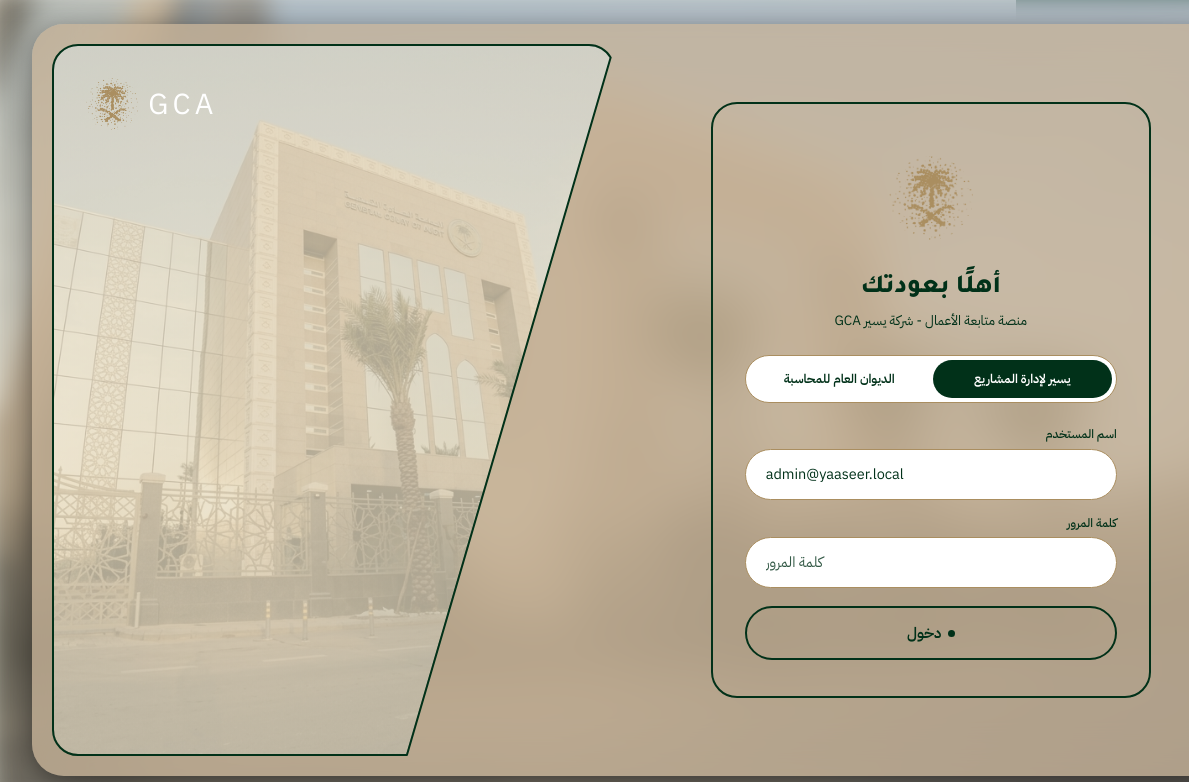
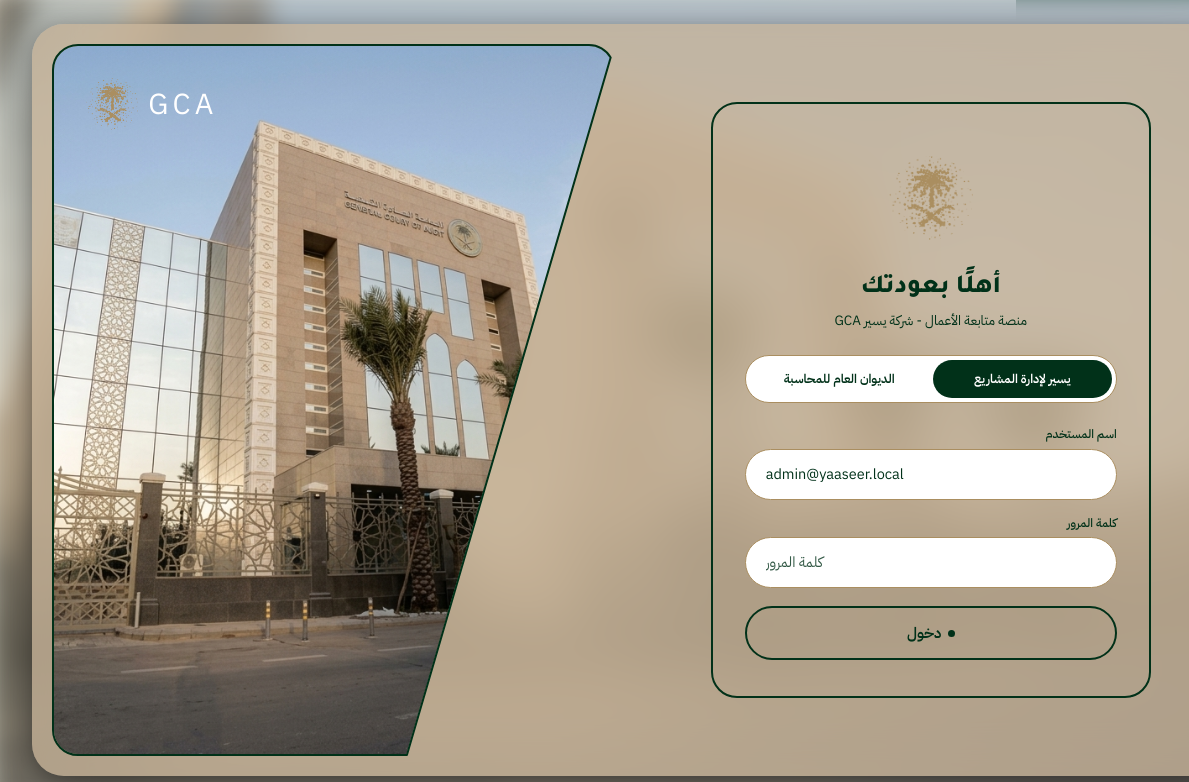
Before and after one commit to khawla5/GCA-Platform, a website built with Vite: page index.html in a window 1280 px wide. Shown: the top 782 px of the page, 0-1189 px from the left. Built offline with nearby package versions, Linux system fonts and the light colour scheme; no server answers.

Commit message:
Remove tint overlay from the in-card login photo

```diff
--- a/src/styles.css
+++ b/src/styles.css
@@ -418,7 +418,7 @@
 /* لوحة الصورة: مؤطّرة بهامش من الداخل، وحوافها مستديرة عبر overflow:hidden على الحاوية،
    بينما الصورة نفسها (طبقة داخلية) تُقصّ بخط مائل — فتظهر خلفية البطاقة نفسها في المنطقة المقصوصة دون أي تصحيح لوني */
 .login-left{flex:0 0 46%;position:relative;margin:22px 0 22px 22px;border-radius:24px;overflow:hidden;display:flex;flex-direction:column;justify-content:space-between;padding:32px;transform:translateZ(0)}
-.login-left-photo{position:absolute;inset:0;background:linear-gradient(var(--tint),var(--tint)),url('/images/gca-building-5.jpg') center 30%/cover no-repeat;clip-path:polygon(0 0,100% 0,63% 100%,0 100%)}
+.login-left-photo{position:absolute;inset:0;background:url('/images/gca-building-5.jpg') center 30%/cover no-repeat;clip-path:polygon(0 0,100% 0,63% 100%,0 100%)}
 /* بوردر يحيط بالصورة بنفس شكلها (يُرسم في loginFrame.ts): أخضر غامق في الفاتح، بيج في الداكن */
 .login-frame{position:absolute;inset:0;width:100%;height:100%;pointer-events:none;z-index:2}
 .login-frame path{fill:none;stroke:#013119;stroke-width:2;stroke-linejoin:round}
```
